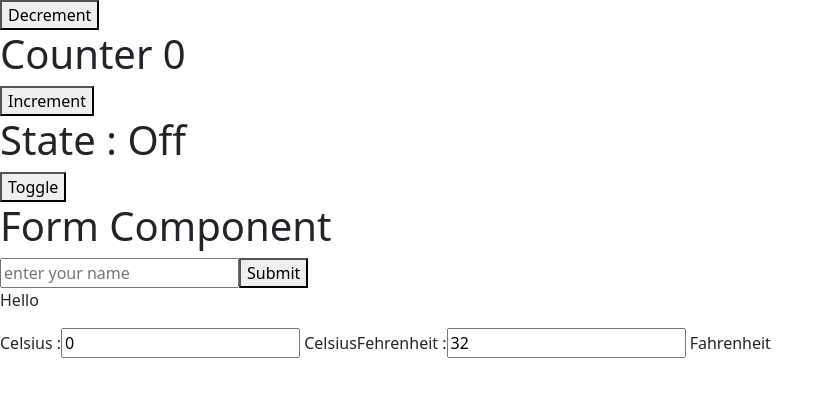
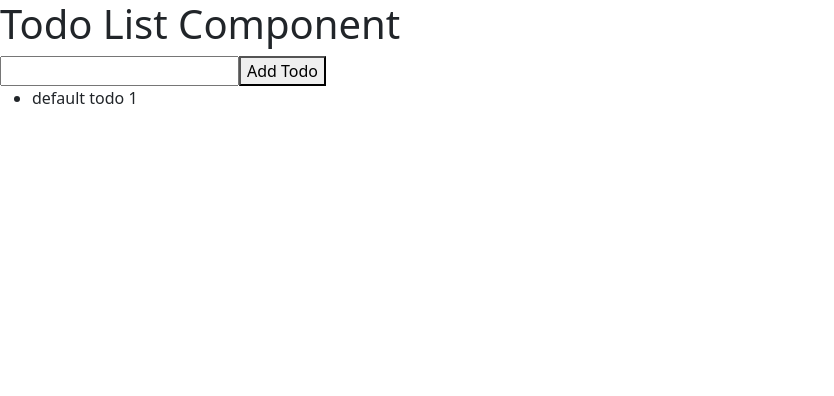
Before and after one commit to rachaouldbabaali/first-react-app-warsha, a React (Vite) app in the folder react-first/: page / in a window 1280 px wide. Shown: the top 396 px of the page, without its empty margins (0-834 px from the left). Built offline with nearby package versions, Linux system fonts and the light colour scheme.

Commit message:
add todolist

```diff
--- a/react-first/src/App.jsx
+++ b/react-first/src/App.jsx
@@ -6,6 +6,7 @@
 import Toggle from "./components/Toggle";
 import Form from "./components/Form";
 import TempConverter from "./components/TempConverter";
+import TodoList from "./components/TodoList";
 
 function App() {
   const cities = [
@@ -50,11 +51,13 @@
 
       <ProductList products={products} /> */}
 
-      <Counter />
+      {/* <Counter />
       <Toggle />
       <Form />
 
-      <TempConverter />
+      <TempConverter /> */}
+      <TodoList />
+
     </>
   );
 }
--- /dev/null
+++ b/react-first/src/components/TodoList.jsx
@@ -0,0 +1,31 @@
+import { useState } from "react";
+
+function TodoList() {
+    const [input, setInput] = useState("");
+    const [todos, setTodos] = useState([
+        "default todo 1",
+    ]);
+
+    const addTodo = () => {
+        if (input.trim() ) {
+            setTodos([...todos, input]);
+            setInput("");
+        }
+
+    };
+
+    return <>
+        <h1>Todo List Component</h1>
+        <div>
+            <input type="text" value={input} onChange={e => setInput(e.target.value)} />
+            <button onClick={addTodo}>Add Todo </button>
+
+            <ul>
+                {todos.map((todo , index) => (
+                    <li key={index}>{todo}</li>
+                ))}
+            </ul>
+        </div>
+    </>
+}
+export default TodoList;
```
